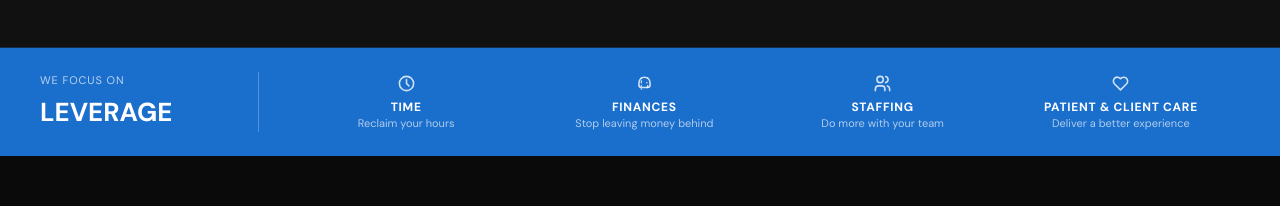
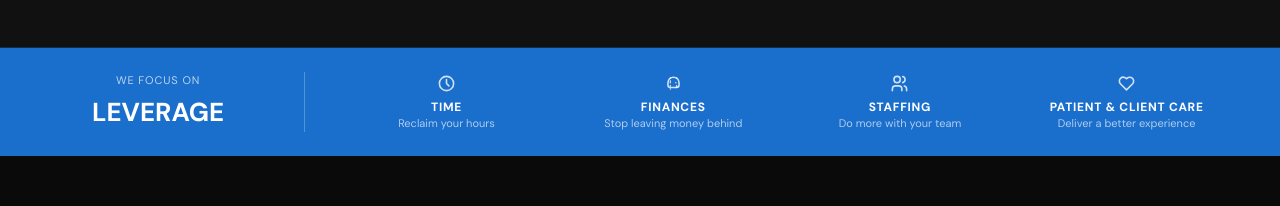
Before and after one commit to Agent-Artemis/enhanced-ops-ninja, a Next.js app: page / in a window 1280 px wide. Shown: the part 550-756 px from the top of the page. Built offline with nearby package versions, Linux system fonts and the light colour scheme.

Commit message:
Center leverage text within its section

```diff
--- a/src/components/marketing/MarketingStats.tsx
+++ b/src/components/marketing/MarketingStats.tsx
@@ -61,8 +61,8 @@ const stats: StatItem[] = [
 
 export function MarketingStats() {
   return (
-    <section className="flex w-full flex-row items-stretch justify-center bg-eon-blue px-10 py-6">
-      <div className="flex w-[190px] shrink-0 flex-col justify-center">
+    <section className="flex w-full flex-row items-stretch bg-eon-blue px-10 py-6">
+      <div className="flex flex-[1.1] flex-col justify-center text-center">
         <p className="mb-1 text-[11px] uppercase tracking-[0.08em] text-white opacity-70">WE FOCUS ON</p>
         <p className="text-[26px] font-bold text-white">LEVERAGE</p>
       </div>
```
